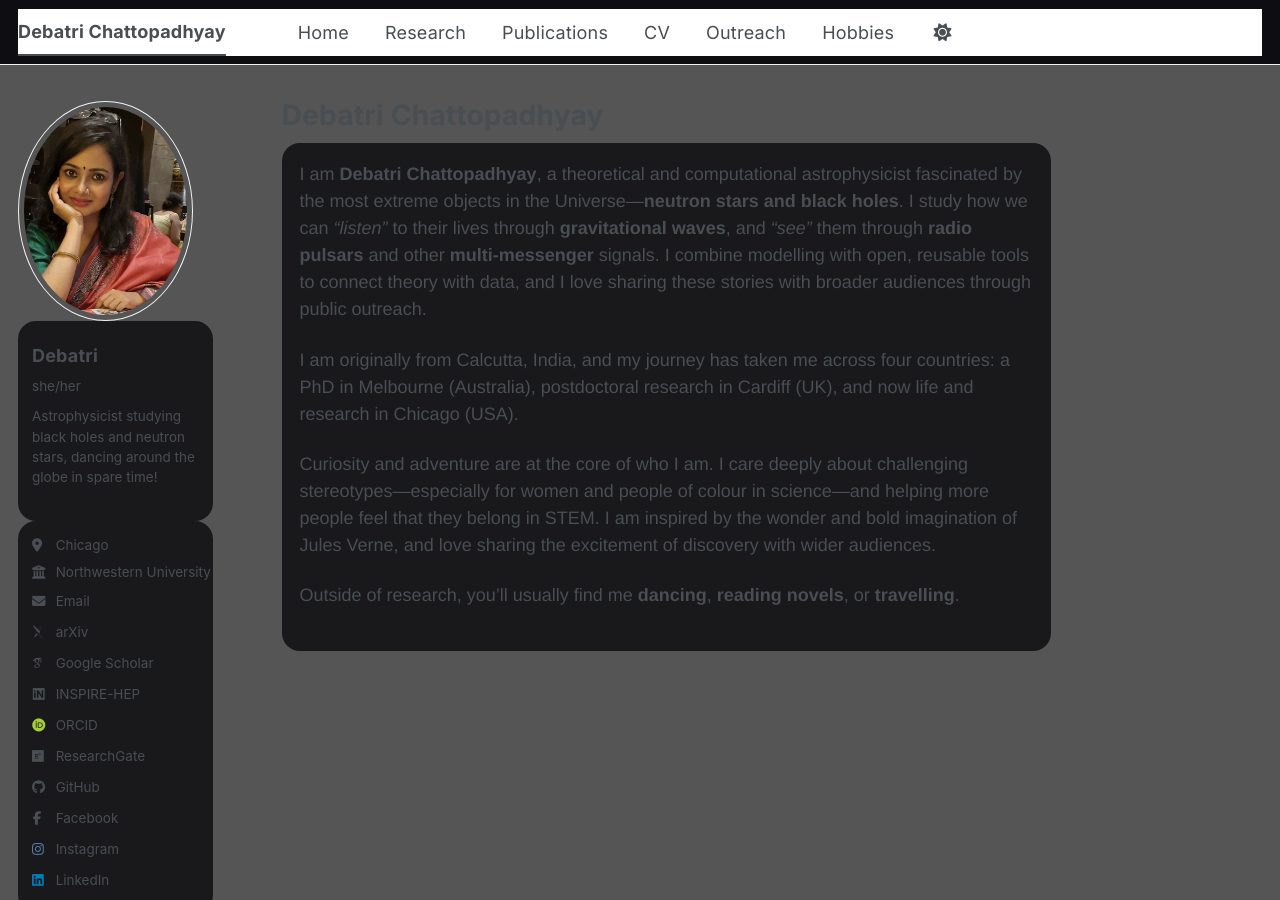
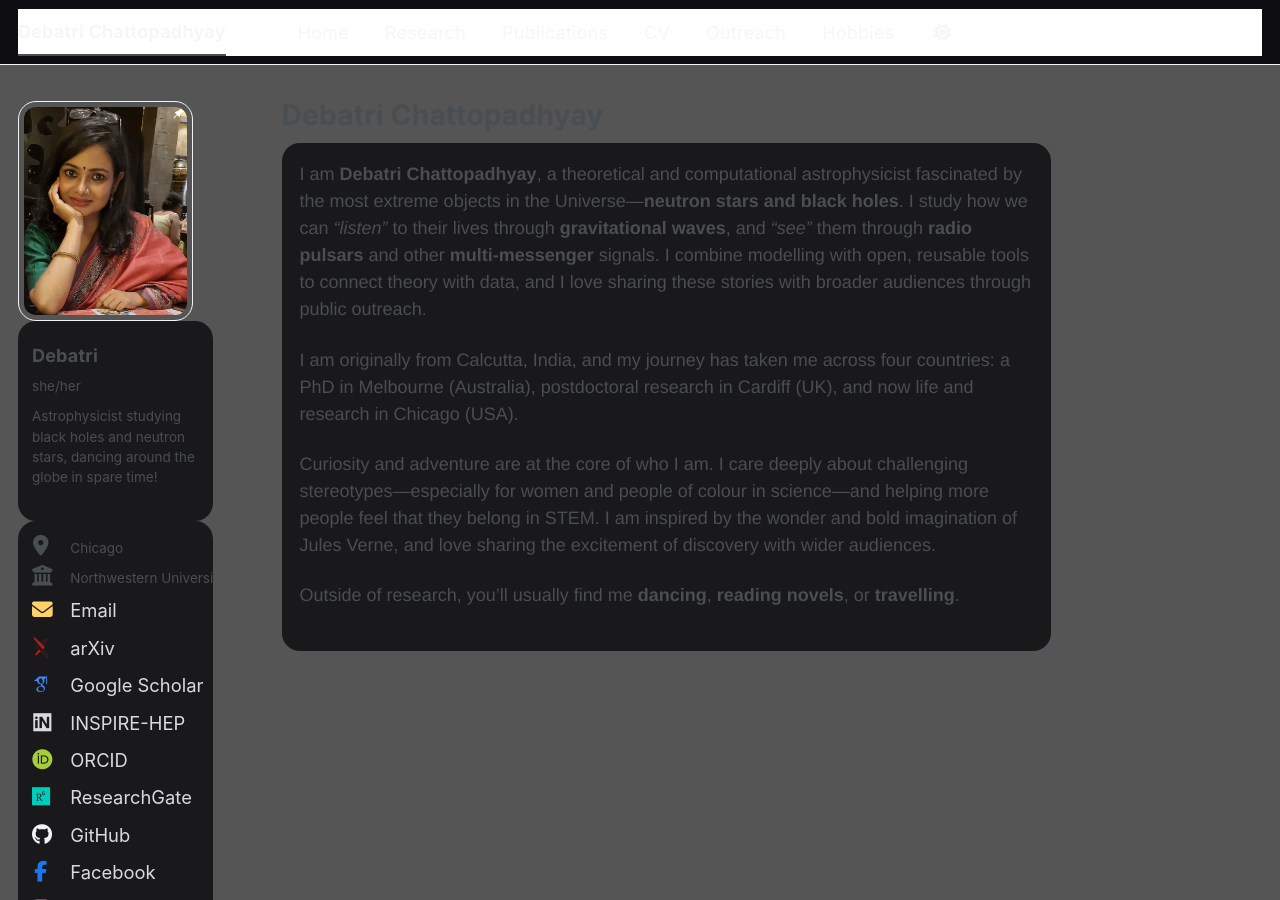
Before and after one commit to debatric/debatric.github.io, a Jekyll site: the page built from _pages/about.md, in a window 1280 px wide and 900 px high. Built offline with Jekyll 4.4.1, drawn with Linux system fonts in a browser that asks for light colours; some web fonts are replaced; a script bundle is joined from its source files by our own code; library files that are not in the unit come from our copies.

Commit message:
Update _custom.scss

```diff
--- a/_sass/_custom.scss
+++ b/_sass/_custom.scss
@@ -172,3 +172,103 @@ h1, h2, h3, h4, .site-title, .masthead__menu-item {
   margin-top: 10px;
   font-size: 0.95rem;
 }
+
+
+/* =========================================================
+   FIX “EVERYTHING IS BLUE” + BRAND-COLORED SOCIAL ICONS
+   Paste at BOTTOM of _sass/_custom.scss
+   ========================================================= */
+
+/* 1) Global link color (stop default blue) */
+a,
+a:visited {
+  color: rgba(235, 235, 240, 0.92) !important;
+}
+a:hover,
+a:focus {
+  color: #ffffff !important;
+  text-decoration: underline;
+}
+
+/* 2) Top navigation links (stop blue nav) */
+.masthead a,
+.masthead a:visited,
+.masthead__menu-item a,
+.masthead__menu-item a:visited {
+  color: rgba(245, 245, 250, 0.92) !important;
+  text-decoration: none !important;
+}
+.masthead__menu-item a:hover,
+.masthead__menu-item a:focus {
+  color: #ffffff !important;
+  text-decoration: underline !important;
+}
+
+/* Optional: active tab highlight (pick a color you like) */
+.masthead__menu-item.is-active a {
+  color: #ffd166 !important; /* warm gold */
+}
+
+/* 3) Sidebar links (stop blue list) */
+.author__urls a,
+.author__urls a:visited {
+  color: rgba(235, 235, 240, 0.92) !important;
+}
+.author__urls a:hover {
+  color: #ffffff !important;
+}
+
+/* 4) Make the left icons bigger + nicer spacing */
+.author__urls li a {
+  font-size: 1.02rem;
+  line-height: 1.45;
+}
+.author__urls i,
+.author__urls .fa,
+.author__urls .fab,
+.author__urls .fas,
+.author__urls .ai {
+  font-size: 1.15rem !important;
+  width: 1.35em; /* keeps alignment */
+}
+
+/* 5) Brand colors for icons (Instagram pink, Facebook blue, etc.) */
+.author__urls i.fa-instagram,
+.author__urls i.fab.fa-instagram { color: #E1306C !important; }
+
+.author__urls i.fa-facebook,
+.author__urls i.fab.fa-facebook,
+.author__urls i.fab.fa-facebook-f { color: #1877F2 !important; }
+
+.author__urls i.fa-linkedin,
+.author__urls i.fab.fa-linkedin,
+.author__urls i.fab.fa-linkedin-in { color: #0A66C2 !important; }
+
+.author__urls i.fa-github,
+.author__urls i.fab.fa-github { color: #ffffff !important; opacity: 0.95; }
+
+.author__urls i.fa-orcid,
+.author__urls i.fab.fa-orcid,
+.author__urls i.ai.ai-orcid { color: #A6CE39 !important; }
+
+.author__urls i.fa-google-scholar,
+.author__urls i.ai.ai-google-scholar { color: #4285F4 !important; }
+
+.author__urls i.fa-researchgate,
+.author__urls i.fab.fa-researchgate { color: #00CCBB !important; }
+
+.author__urls i.fa-envelope,
+.author__urls i.fas.fa-envelope { color: #FFD166 !important; } /* warm */
+
+.author__urls i.fa-arxiv,
+.author__urls i.ai.ai-arxiv { color: #B31B1B !important; } /* arXiv maroon */
+
+/* 6) “Boxy-round” avatar (rounded square instead of circle) */
+.author__avatar img {
+  border-radius: 18px !important;
+}
+
+/* If the theme is forcing a circle crop somewhere else */
+.author__avatar {
+  border-radius: 18px !important;
+}
```
